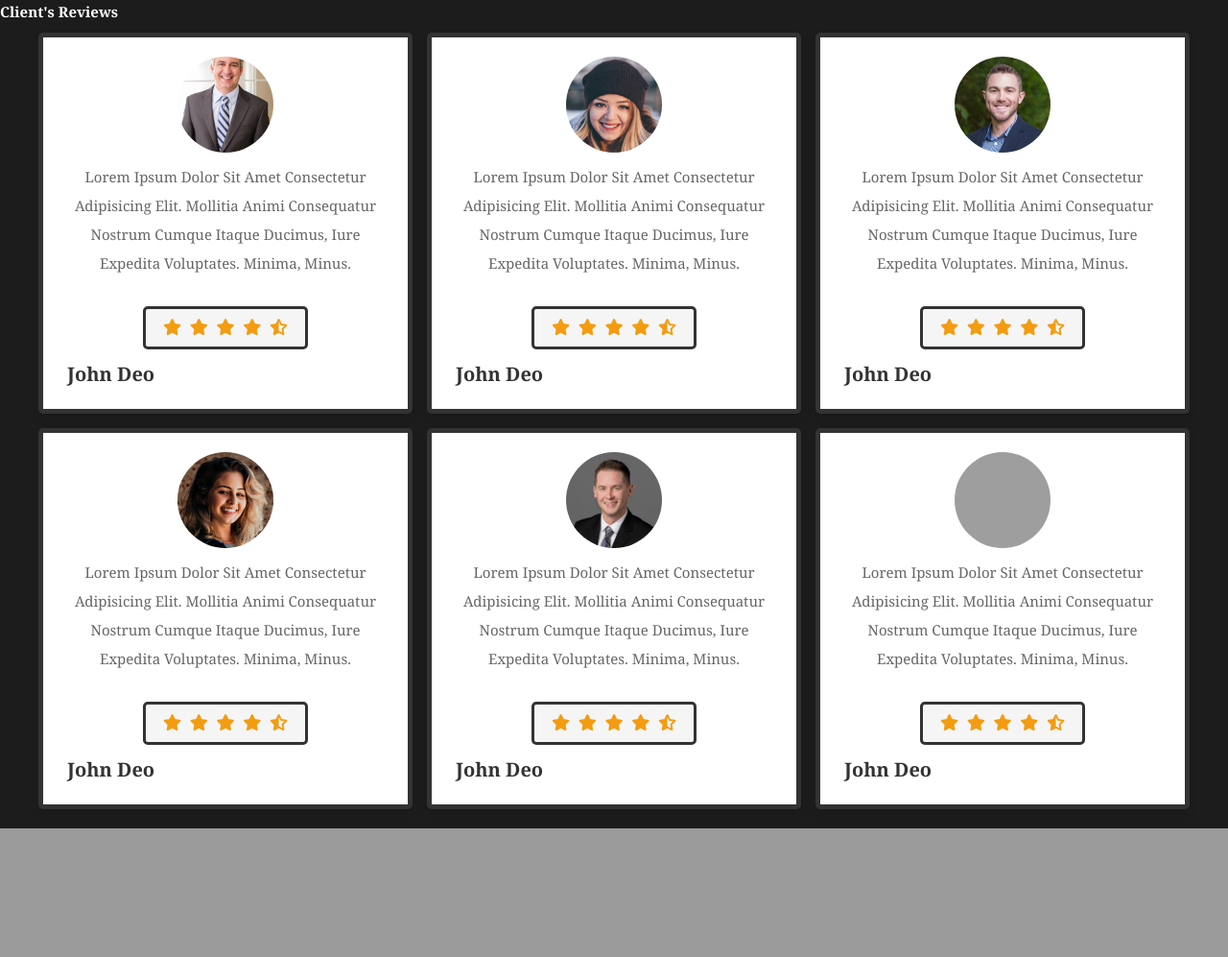
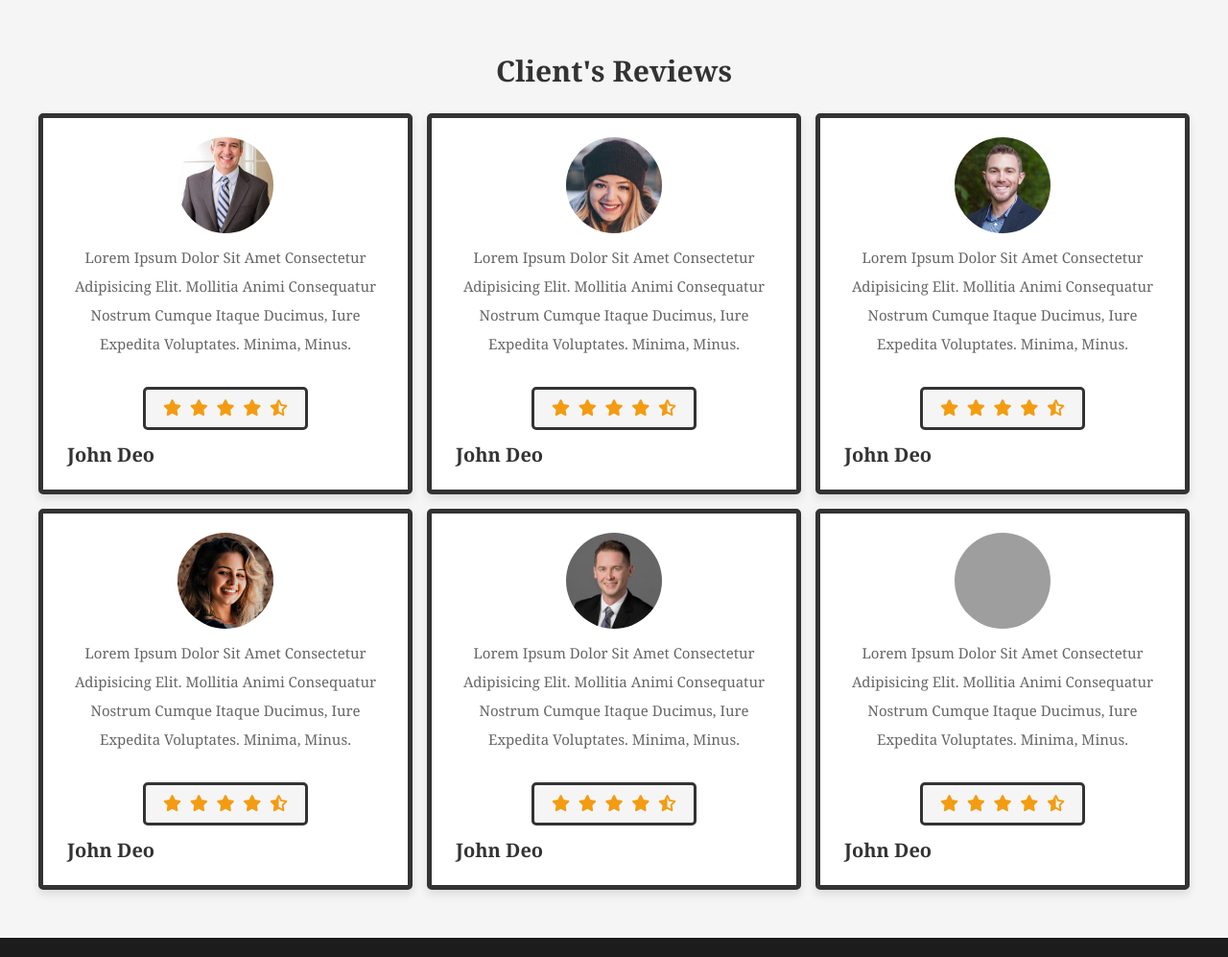
Before and after one commit to itachiisdead/web_project_ArchiCraft-Engineering, a PHP site: page / in a window 1280 px wide. Shown: the part 800-1797 px from the top of the page at 96% size. Before the commit the page ends 1663 px from the top, so only its background shows below. Run offline with PHP 8.4, Linux system fonts and the light colour scheme; grey boxes are pictures that could not be loaded.

Commit message:
update interview style

```diff
--- a/index.css
+++ b/index.css
@@ -168,8 +168,27 @@ html {
 /* review  */
 
 
+.reviews{
+    padding: 5rem 0;
+    background-color: #f5f5f5;
+ }
 
-.reviews .box-container{
+ .reviews .title{
+    text-align: center;
+    margin-bottom: 2rem;
+ }
+
+ .reviews  h1{
+    font-size: 3rem;
+    color:#333;
+ }
+
+ .reviews .title p{
+    font-size: 1.5rem;
+    color:#777;
+ }
+
+ .reviews .box-container{
     max-width: 1200px;
     margin:0 auto;
     display: grid;
```
